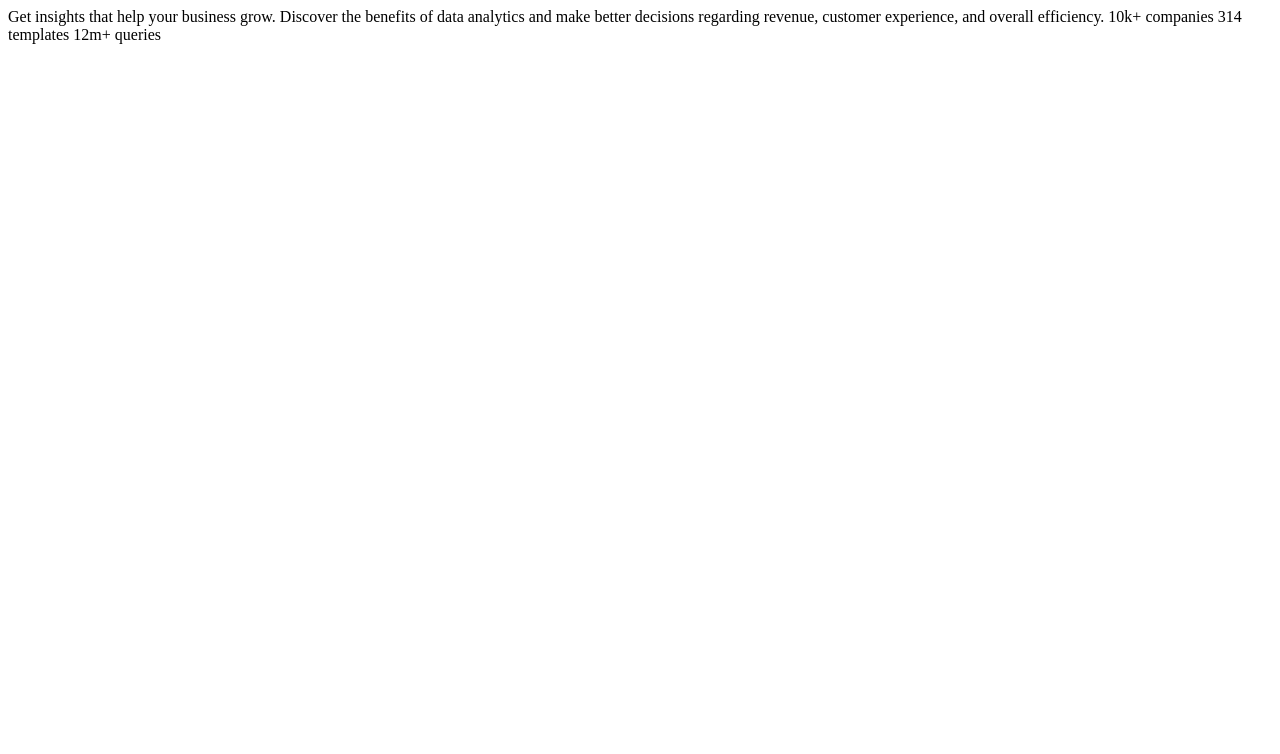
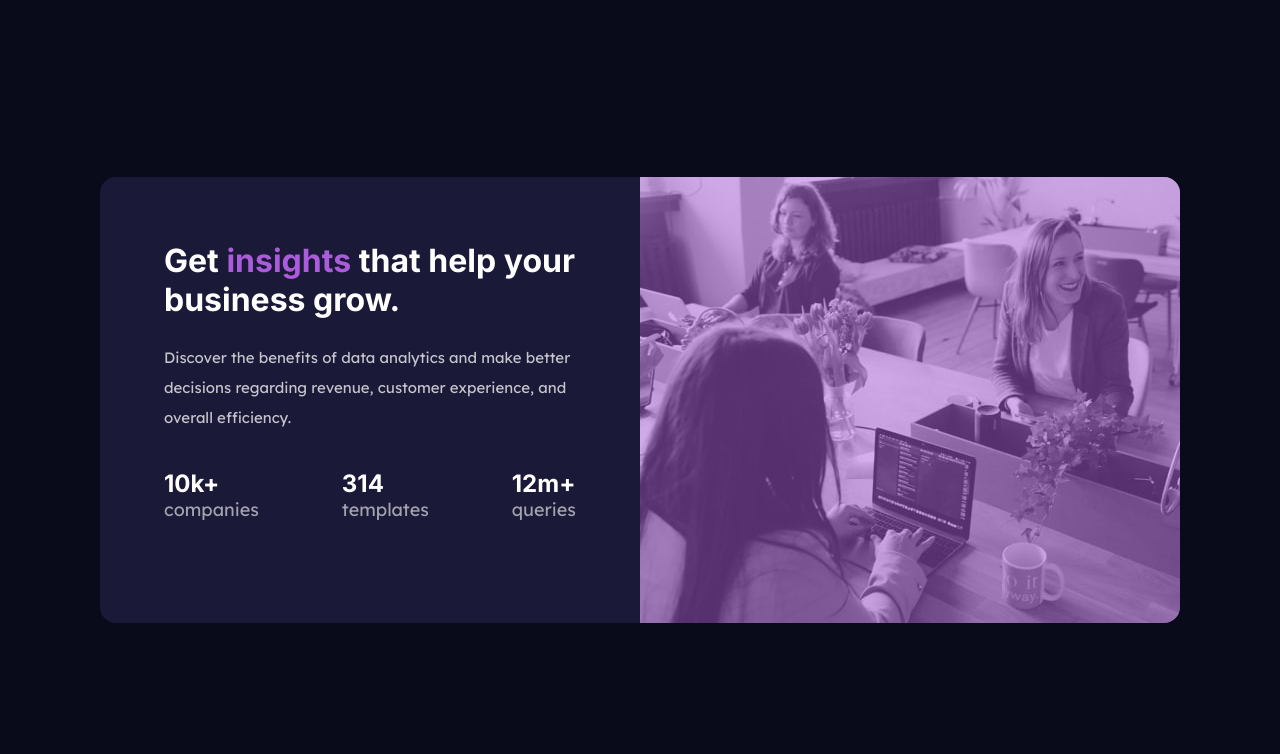
Before and after one commit to Durban86/frontendmentor-stats-preview, a plain HTML site: page index.html in a window 1280 px wide. Drawn offline with Linux system fonts and the light colour scheme.

Commit message:
completed project

```diff
--- a/index.html
+++ b/index.html
@@ -11,14 +11,36 @@
 </head>
 <body>
 
-  Get insights that help your business grow.
-
-  Discover the benefits of data analytics and make better decisions regarding revenue, customer
-  experience, and overall efficiency.
-
-  10k+ companies
-  314 templates
-  12m+ queries
+  <main class="container">
+    <div class="header-image">
+      <picture>
+        <source media="(min-width: 1080px)" srcset="images/image-header-desktop.jpg">
+        <img src="images/image-header-mobile.jpg" alt="">
+        <div class="accent"></div>
+      </picture>
+    </div>
+    <div class="content">
+      <h1>Get <span>insights</span> that help your business grow.</h1>
+      <p class="description">
+        Discover the benefits of data analytics and make better decisions regarding revenue, customer
+        experience, and overall efficiency.
+      </p>
+      <div class="stats-container">
+        <div class="companies">
+          <h2>10k+</h2>
+          <p class="stat">companies</p>
+        </div>
+        <div class="templates">
+          <h2>314</h2>
+          <p class="stat">templates</p>
+        </div>
+        <div class="queries">
+          <h2>12m+</h2>
+          <p class="stat">queries</p>
+        </div>
+      </div>
+    </div>
+  </main>
 
 </body>
 </html>
--- a/style.css
+++ b/style.css
@@ -1 +1,133 @@
 @import url('https://fonts.googleapis.com/css2?family=Inter:wght@400;700&family=Lexend+Deca&display=swap');
+
+* {
+    margin: 0;
+    padding: 0;
+}
+
+body {
+    background-color: hsl(233, 47%, 7%);
+    display: flex;
+    justify-content: center;
+    align-items: center;
+    min-height: 100vh;
+
+}
+
+.container {
+    background-color: hsl(244, 38%, 16%);
+    width: 375px;
+    display: flex;
+    flex-direction: column;
+    border-radius: 16px;
+}
+
+.header-image {
+    position: relative;
+    width: 100%;
+}
+
+.accent {
+    position: absolute;
+    top: 0;
+    bottom: 0;
+    left: 0;
+    right: 0;
+    height: 275px;
+    width: 375px;
+    opacity: .5;
+    background-color: hsl(277, 64%, 61%);
+
+}
+
+.content {
+    text-align: center;
+    padding: 24px;
+}
+
+.content h1 {
+    color: hsl(0,0%,100%);
+    font-family: "Inter";
+    font-weight: 700;
+}
+
+span {
+    color: hsl(277, 64%, 61%);
+}
+
+.description {
+    color: hsla(0, 0%, 100%, 0.75);
+    font-size: 15px;
+    font-family: "Lexend Deca";
+    line-height: 2;
+    padding-top: 24px;
+}
+
+.stats-container {
+    display: flex;
+    flex-direction: column;
+    justify-content: center;
+    align-items: center;
+    margin: 24px 0;
+}
+
+.stats-container h2 {
+    color: hsl(0,0%,100%);
+    font-family: "Inter";
+    margin-top: 12px;
+}
+
+.stat {
+    color: hsla(0, 0%, 100%, 0.6);
+    font-family: 'Lexend Deca';
+    font-size: 18px;
+
+}
+
+@media (max-width: 1079px) {
+    picture img {
+        width: 375px;
+        border-radius: 16px 16px 0 0;
+    }
+    .accent {
+        border-radius: 16px 16px 0 0;
+    }
+}
+
+@media (min-width: 1080px) {
+    .container {
+        width: 1080px;
+        height: 446px;
+        flex-direction: row-reverse;
+    }
+    .header-image {
+        margin: 0;
+        width: 540px;
+        height: 100%;
+        border-top-right-radius: 16px;
+        border-bottom-right-radius: 16px;
+    }
+    picture img {
+        border-radius: 0 16px 16px 0;
+    }
+    .accent {
+        width: 540px;
+        height: 446px;
+        border-top-right-radius: 16px;
+        border-bottom-right-radius: 16px;
+    }
+    .content {
+        width: 540px;
+        height: 446px;
+        text-align: left;
+        padding: 64px;
+    }
+    .stats-container {
+        flex-direction: row;
+        justify-content: space-between;
+    }
+    .stat {
+        justify-self: flex-end;
+    }
+
+}
```
